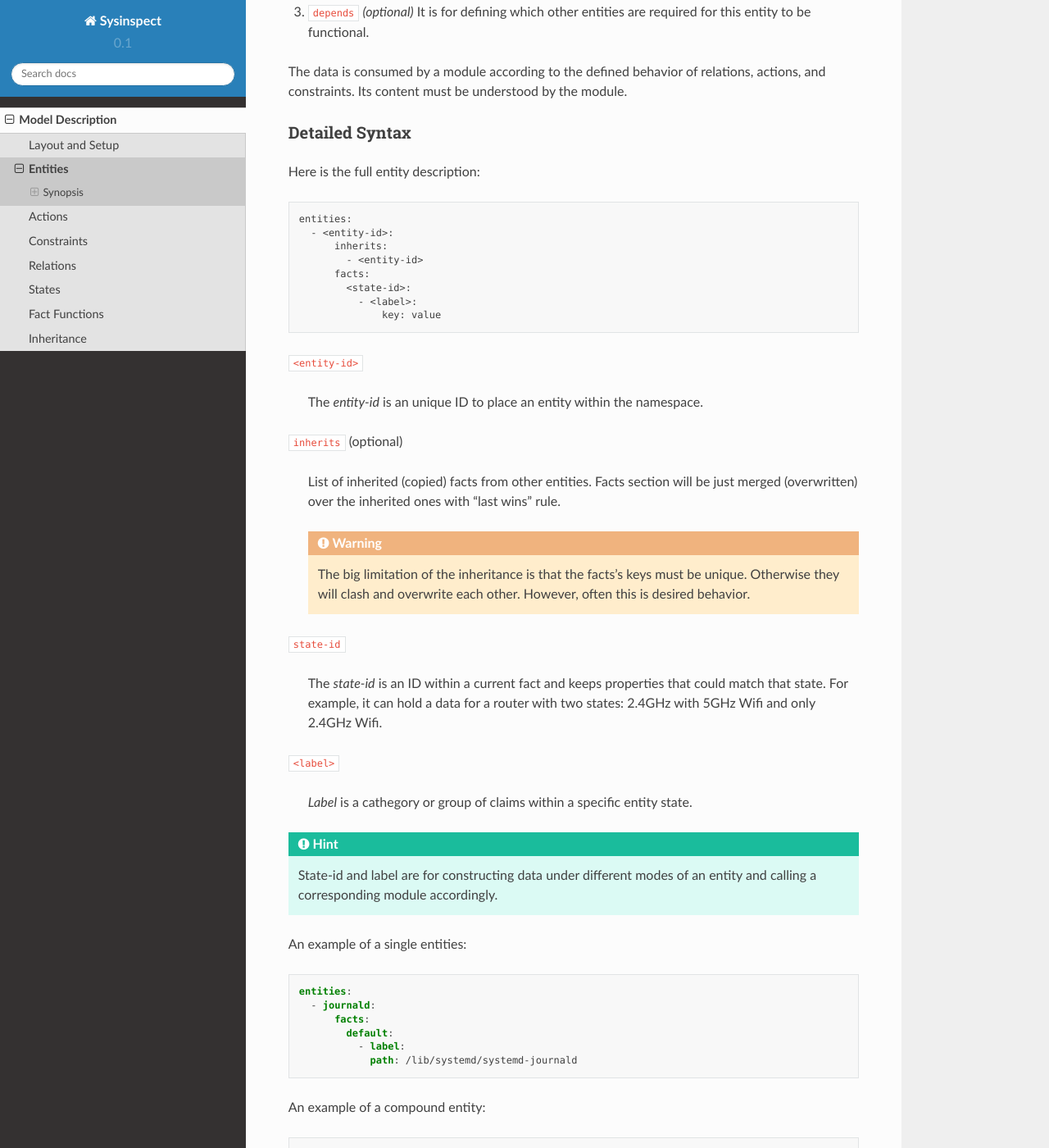
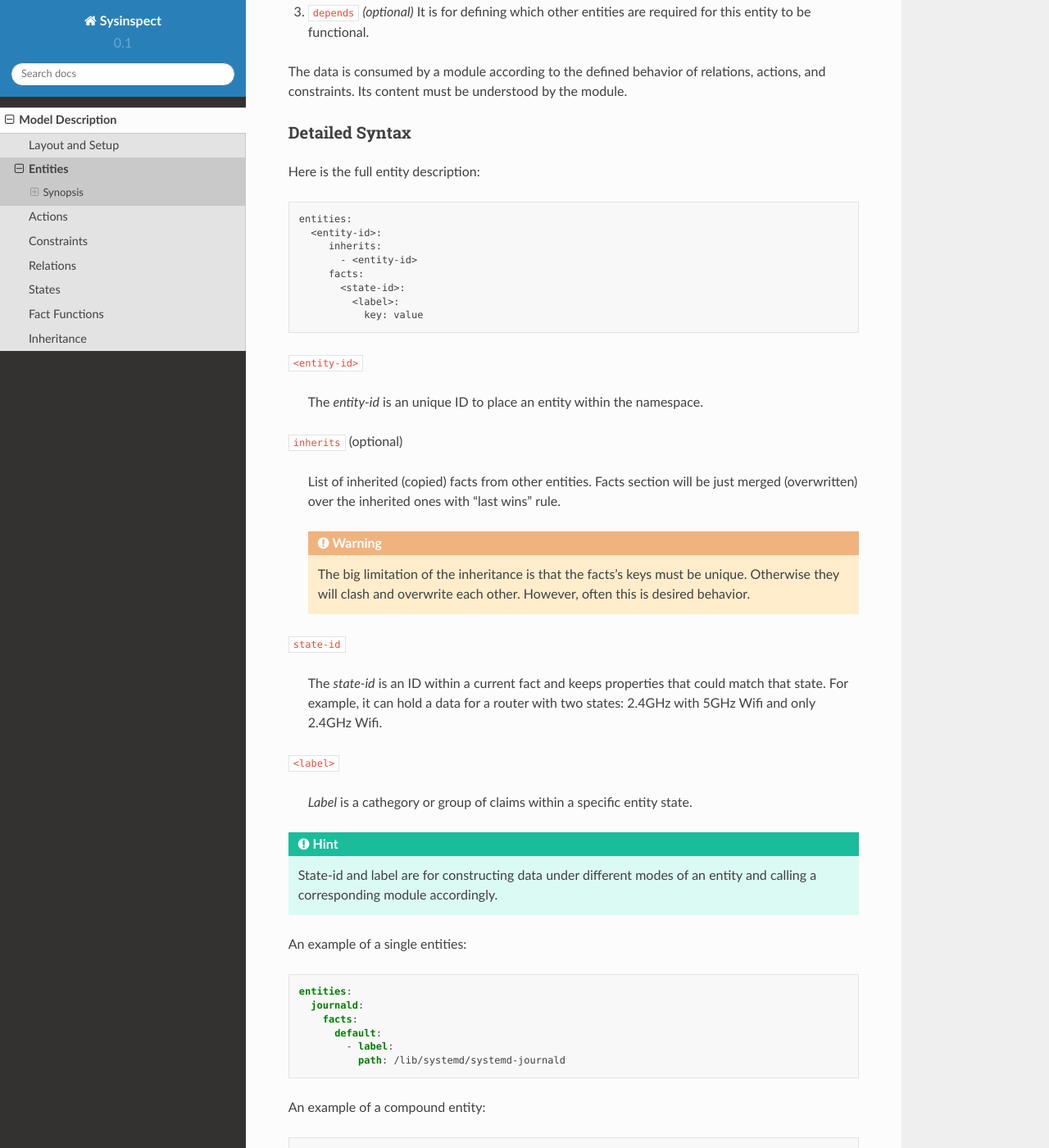
Before and after one commit to tinythings/sysinspect, a Sphinx documentation site: the page built from docs/modeldescr/entities.rst, in a window 1280 px wide and 1400 px high, scrolled down 994 px. Shown: the whole window at 82% size. Built offline with Sphinx 7.4.7 and the Read the Docs theme 2.0.0, drawn with Linux system fonts in a browser that asks for light colours; some of the changed text lies outside the part shown.

Commit message:
Change DSL for Entities: remove unnecessary array level

```diff
--- a/docs/modeldescr/entities.rst
+++ b/docs/modeldescr/entities.rst
@@ -47,13 +47,13 @@ Here is the full entity description:
 .. code-block::  text
 
    entities:
-     - <entity-id>:
-         inherits:
-           - <entity-id>
-         facts:
-           <state-id>:
-             - <label>:
-                 key: value
+     <entity-id>:
+        inherits:
+          - <entity-id>
+        facts:
+          <state-id>:
+            <label>:
+              key: value
 
 
 ``<entity-id>``
@@ -88,41 +88,41 @@ An example of a single entities:
 
 .. code-block:: yaml
 
-   entities:
-     - journald:
-         facts:
-           default:
-             - label:
-               path: /lib/systemd/systemd-journald
+  entities:
+    journald:
+      facts:
+        default:
+          - label:
+            path: /lib/systemd/systemd-journald
 
 An example of a compound entity:
 
 .. code-block:: yaml
 
-   - logging:
-       descr: Subsystem that allows system logging
-       depends:
-         - journald
-         - syslogd
-         - systemd
+  logging:
+    descr: Subsystem that allows system logging
+    depends:
+      - journald
+      - syslogd
+      - systemd
 
 An entity can be also just a static configuration of something, keeping facts.
 For example:
 
 .. code-block:: yaml
 
-   entities:
-     - systemconf:
-        descr: static system configuration
-        facts:
-          default:
-            - main:
-                storage:
-                type: SSD
-                size: 2TB
-                free: 500Mb
-              mem:
-                free: 10Mb
+  entities:
+    systemconf:
+      descr: static system configuration
+      facts:
+        default:
+          - main:
+              storage:
+              type: SSD
+              size: 2TB
+              free: 500Mb
+            mem:
+              free: 10Mb
 
 All of these entities describe something: a process, an ECU with its APIs, an application, a service,
 a collection of those entities, or even just a physical wire. With this in mind, a network is an entity,
@@ -144,8 +144,8 @@ Syntax:
 
    facts:
      <id>:
-       - <state>:
-           key: value
+      <state>:
+        key: value
 
 Each fact has a label, which allows it to be tagged so that any other process can refer to this
 particular fact directly or indirectly. The main use of labels is in declarative constraints.
@@ -166,13 +166,13 @@ listening to the world:
          default-state:
 
             # Fact label
-            - label:
+            label:
 
-                # Here are whatever key/value data, understandable by a
-                # corresponding plugin.
-                type: tcp
-                port: 0.0.0.0:22
-                listen: 0.0.0.0:*
+              # Here are whatever key/value data, understandable by a
+              # corresponding plugin.
+              type: tcp
+              port: 0.0.0.0:22
+              listen: 0.0.0.0:*
 
 A fact's claims are just arbitrary key/value pairs that can later be referred to by a
 corresponding consumer, such as a logic flow, an action, a plugin, etc.
```
Also changed, not shown: docs/modeldescr/actions.rst (+12 -12 lines), docs/modeldescr/constraints.rst (+11 -11 lines).
